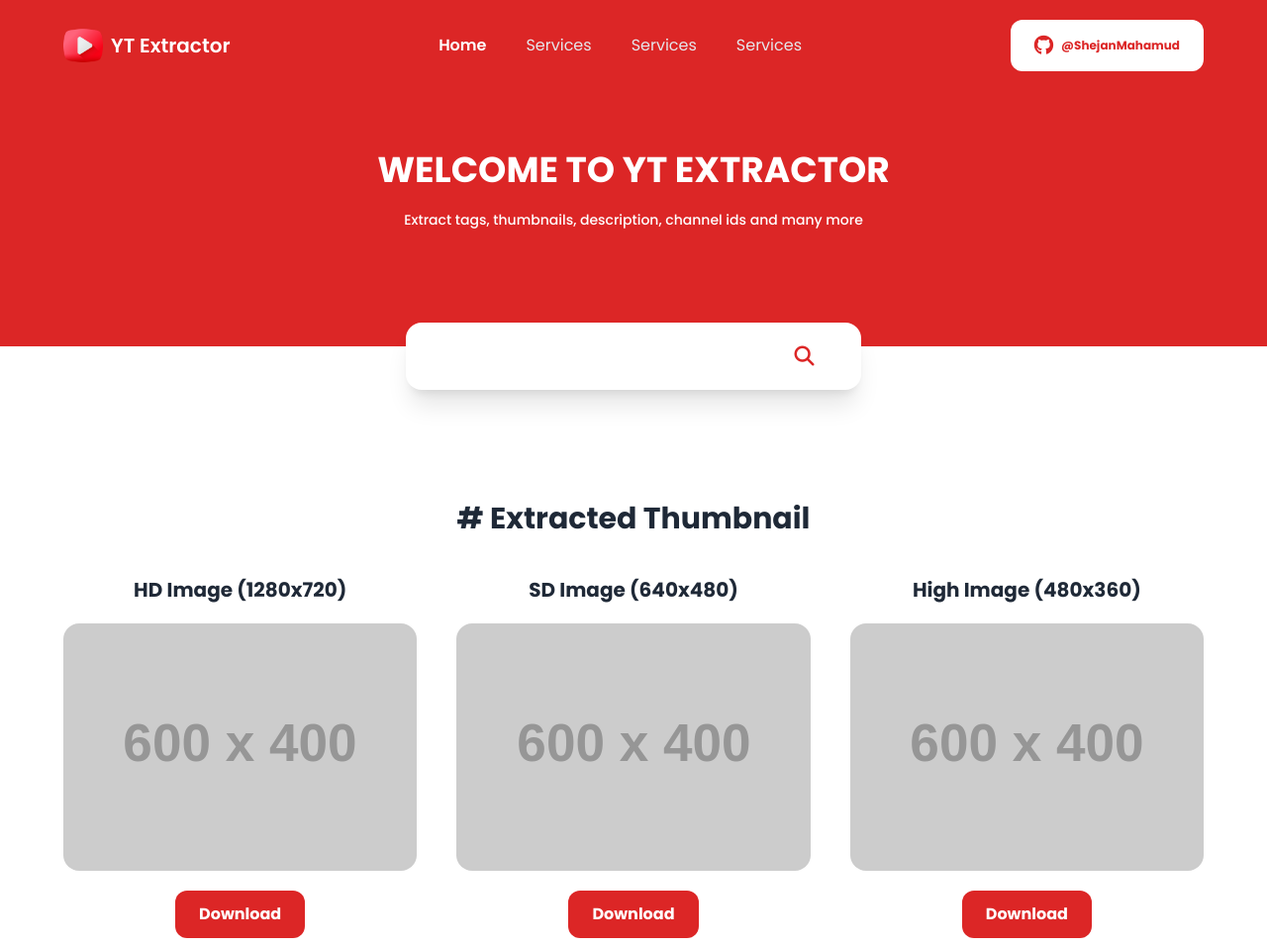
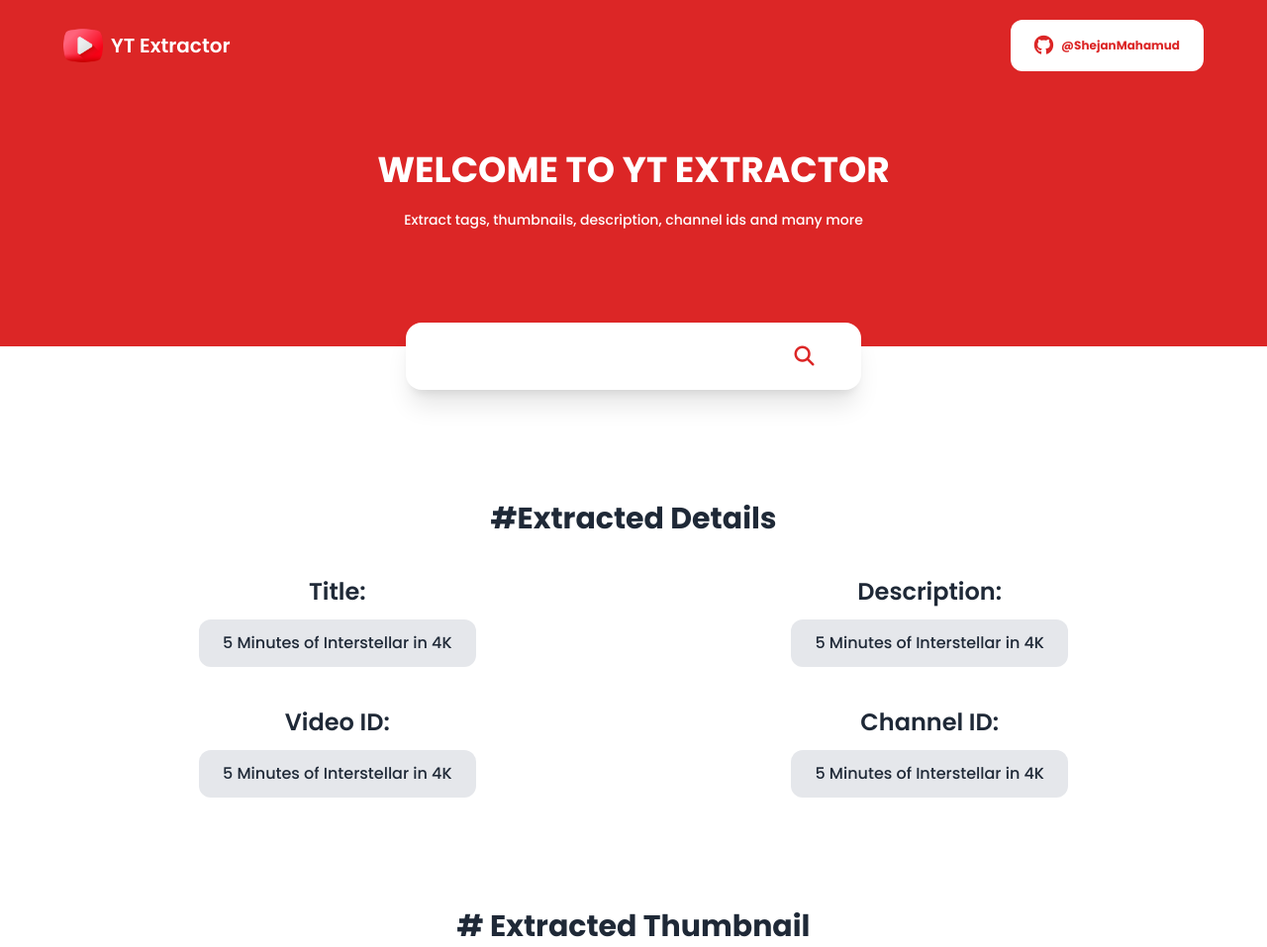
Before and after one commit to ShejanMahamud/YT-Extractor, a website built with Vite: page index.html in a window 1280 px wide. Shown: the top 957 px of the page at 99% size. Built offline with nearby package versions, Linux system fonts and the light colour scheme; placeholder pictures from the web are drawn by us.

Commit message:
done almost

```diff
--- a/index.html
+++ b/index.html
@@ -49,20 +49,7 @@
           <img src="./assets/images/logo.png" alt="logo.png" class="w-10" />
           <h1 class="text-xl font-semibold text-white">YT Extractor</h1>
         </div>
-        <ul class="flex items-center gap-10">
-          <li class="lg:text-base text-xs font-semibold text-white">
-            <a href="#">Home</a>
-          </li>
-          <li class="lg:text-base text-xs font-normal text-gray-200">
-            <a href="#">Services</a>
-          </li>
-          <li class="lg:text-base text-xs font-normal text-gray-200">
-            <a href="#">Services</a>
-          </li>
-          <li class="lg:text-base text-xs font-normal text-gray-200">
-            <a href="#">Services</a>
-          </li>
-        </ul>
+
         <button
           class="bg-white text-red-600 font-bold px-6 py-3 rounded-xl lg:flex items-center gap-2 hidden"
         >
@@ -98,6 +85,53 @@
           >
             <i class="fa-solid fa-magnifying-glass text-xl px-2"></i>
           </button>
+        </div>
+        <h1 class="text-center font-bold text-3xl mt-28 mb-10">
+          #Extracted Details
+        </h1>
+        <div
+          class="w-[90%] mx-auto grid lg:grid-cols-2 grid-cols-1 row-auto items-center gap-x-40 gap-y-10"
+        >
+          <div class="flex items-center flex-col">
+            <span class="text-2xl font-semibold mb-3">Title: </span>
+            <div
+              class="bg-gray-200 rounded-xl px-6 py-3 flex items-center justify-center"
+            >
+              <p class="font-medium" id="title">
+                5 Minutes of Interstellar in 4K
+              </p>
+            </div>
+          </div>
+          <div class="flex items-center flex-col">
+            <span class="text-2xl font-semibold mb-3">Description: </span>
+            <div
+              class="bg-gray-200 rounded-xl px-6 py-3 flex items-center justify-center"
+            >
+              <p class="font-medium text-xs lg:text-base" id="description">
+                5 Minutes of Interstellar in 4K
+              </p>
+            </div>
+          </div>
+          <div class="flex items-center flex-col">
+            <span class="text-2xl font-semibold mb-3">Video ID: </span>
+            <div
+              class="bg-gray-200 rounded-xl px-6 py-3 flex items-center justify-center"
+            >
+              <p class="font-medium" id="video-id">
+                5 Minutes of Interstellar in 4K
+              </p>
+            </div>
+          </div>
+          <div class="flex items-center flex-col">
+            <span class="text-2xl font-semibold mb-3">Channel ID: </span>
+            <div
+              class="bg-gray-200 rounded-xl px-6 py-3 flex items-center justify-center"
+            >
+              <p class="font-medium" id="channel-id">
+                5 Minutes of Interstellar in 4K
+              </p>
+            </div>
+          </div>
         </div>
         <h1 class="text-center font-bold text-3xl mt-28 mb-10">
           # Extracted Thumbnail
--- a/js/app.js
+++ b/js/app.js
@@ -5,6 +5,14 @@
     const data = await res.json();
 
     const thumbnails = data.items[0].snippet.thumbnails;
+    const videoId2 = data.items[0].id;
+    const channelId = data.items[0].snippet.channelId;
+    const videoTitle = data.items[0].snippet.title;
+    const videoDes = data.items[0].snippet.description;
+    document.getElementById("video-id").innerText = videoId2;
+    document.getElementById("channel-id").innerText = channelId;
+    document.getElementById("title").innerText = videoTitle;
+    document.getElementById("description").innerText = videoDes;
 
     const downloadThumbnail = (url) => {
         const link = document.createElement("a");
```
